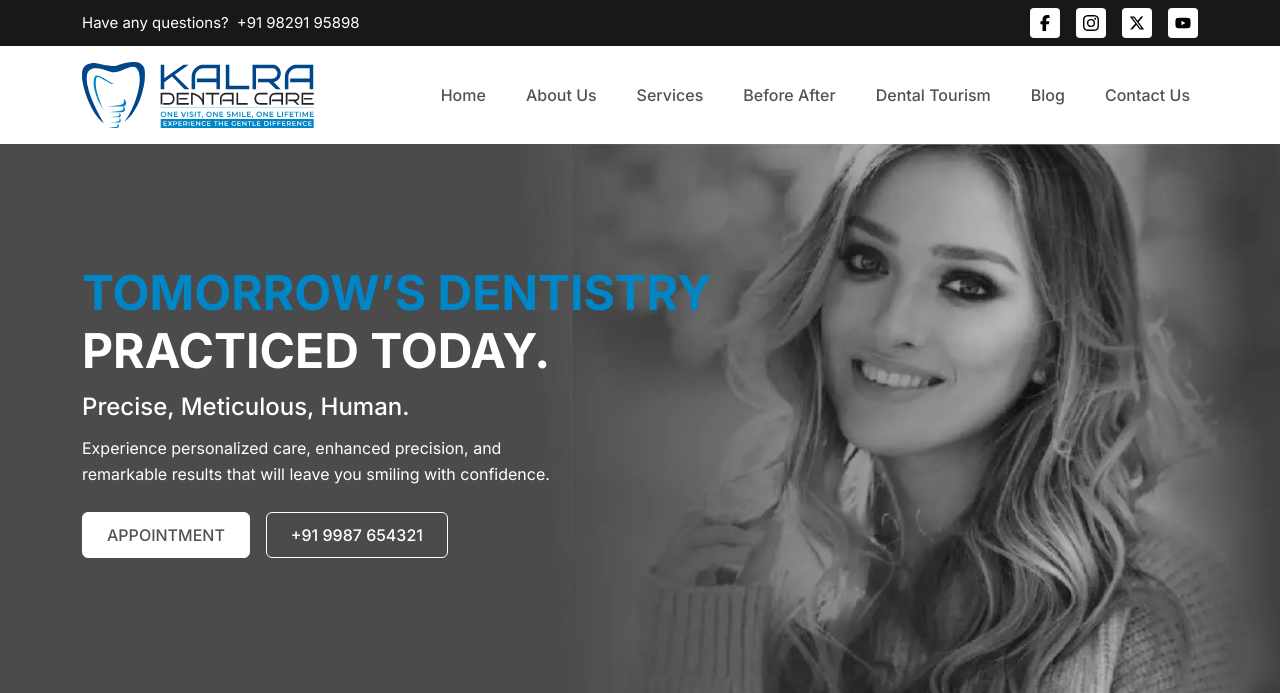
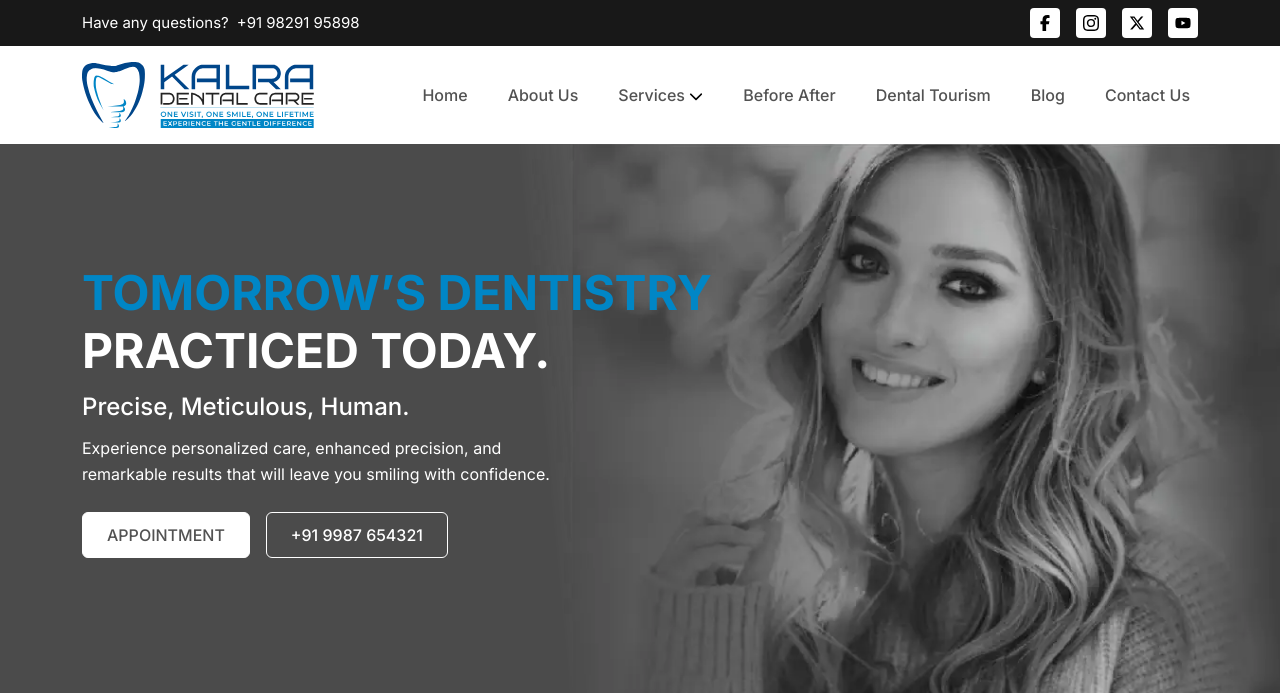
Before and after one commit to shuvrod564/kalra, a PHP site: page /flc/index.php in a window 1280 px wide. Shown: the top 693 px of the page. Run offline with PHP 8.4, Linux system fonts and the light colour scheme; style sheets or scripts are compiled from the project's sources.

Commit message:
pages seted

```diff
--- a/assets/js/script.js
+++ b/assets/js/script.js
@@ -19,7 +19,7 @@ function topFunction() {
 (function ($) {
 
 
-  $('body').css('padding-top', $('.navbar').outerHeight() + 'px')
+  // $('body').css('padding-top', $('.navbar').outerHeight() + 'px')
   // detect scroll top or down
   if ($('.smart-scroll').length > 0) { // check if element exists
     var last_scroll_top = 0;
--- a/css/variables.css
+++ b/css/variables.css
@@ -402,6 +402,10 @@ ul li {
   font-weight: 500;
   transition: all 0.3s ease-in-out;
 }
+.navbar .nav-item .nav-link svg {
+  width: 0.875rem;
+  height: 0.875rem;
+}
 .navbar .nav-item .nav-link:hover {
   color: var(--brand);
 }
--- a/includes/footer.inc.php
+++ b/includes/footer.inc.php
@@ -6,7 +6,7 @@
                 <div class="row g-4 gy-5">
                     <div class="col-lg-5 text-center text-lg-start">
                        <a href="<?php echo $base_url;?>" class="d-inline-block logo">
-                            <img src="assets/images/logo-white.webp" class="img-fluid" width="250" height="135" alt="Kalra Dental Care">
+                            <img src="<?php echo $base_url;?>assets/images/logo-white.webp" class="img-fluid" width="250" height="135" alt="Kalra Dental Care">
                        </a>
                         <p class="text-white col-lg-10 mt-lg-3 text-center text-lg-start fs-15">
                             It is important that oral hygiene be carried out on a regular basis to enable prevention of dental disease.
--- a/includes/header.inc.php
+++ b/includes/header.inc.php
@@ -23,7 +23,7 @@
 
 
             <div class="d-inline-flex align-items-center">
-                <ul class="navbar-nav d-none d-lg-flex align-items-center">
+                <ul class="navbar-nav d-none d-lg-flex align-items-center position-relative">
                     <li class="nav-item">
                         <a href="<?php echo $base_url;?>" class="nav-link">
                             Home
@@ -34,14 +34,16 @@
                             About Us
                         </a>
                     </li>
-                    <li class="nav-item dropdown ms-lg-1 ms-xl-4">
+                    <li class="nav-item dropdown position-static ms-lg-1 ms-xl-4">
                         <a href="about.php" class="nav-link" id="drop1"
                         data-bs-toggle="dropdown"
                         aria-haspopup="true"
                         aria-expanded="false">
                             Services
+                            <svg xmlns="http://www.w3.org/2000/svg" viewBox="0 0 512 512"><path d="M233.4 406.6c12.5 12.5 32.8 12.5 45.3 0l192-192c12.5-12.5 12.5-32.8 0-45.3s-32.8-12.5-45.3 0L256 338.7 86.6 169.4c-12.5-12.5-32.8-12.5-45.3 0s-12.5 32.8 0 45.3l192 192z"/></svg>
                         </a>
-                        <ul class="dropdown-menu border-0 bg-white" aria-labelledby="drop1">
+                        <div class="dropdown-menu border-0 bg-white" aria-labelledby="drop1">
+                            <ul class="row g-0 row-cols-2">
                                 <li class="mb-2"><a href="<?php echo $base_url;?>teeth-removal.php" class="dropdown-item fw-medium">Teeth Removal And Surgery</a></li>
                                 <li class="mb-2"><a href="<?php echo $base_url;?>teeth-whitening.php" class="dropdown-item fw-medium">Teeth Whitening / Bleaching</a></li>
                                 <li class="mb-2"><a href="<?php echo $base_url;?>smile-designing.php" class="dropdown-item fw-medium">Smile Designing</a></li>
@@ -55,10 +57,11 @@
                                 <li class="mb-2"><a href="<?php echo $base_url;?>dentures.php" class="dropdown-item fw-medium">Dentures</a></li>
                                 <li class="mb-2"><a href="<?php echo $base_url;?>braces-treatment.php" class="dropdown-item fw-medium">Braces Treatment</a></li>
                                 <li class="mb-2"><a href="<?php echo $base_url;?>tooth-bridge-and-crown-dentistry.php" class="dropdown-item fw-medium">Tooth Bridge And Crown Dentistry</a></li>
-                            <li class="mb-2"><a href="<?php echo $base_url;?>mastering-your-smile-makeover.php" class="dropdown-item fw-medium">Mastering Your Smile Makeover With India’s Top Cosmetic Dentistry Treatments</a></li>
+                                <!-- <li class="mb-2"><a href="<?php echo $base_url;?>mastering-your-smile-makeover.php" class="dropdown-item fw-medium">Mastering Your Smile Makeover With India’s Top Cosmetic Dentistry Treatments</a></li>
                                 <li class="mb-2"><a href="<?php echo $base_url;?>unraveling-the-role-of-attachments.php" class="dropdown-item fw-medium">Unraveling The Role Of Attachments And Elastics In Invisalign Treatment</a></li>
-                            <li class="mb-2"><a href="<?php echo $base_url;?>a-key-oral-health.php" class="dropdown-item fw-medium">A Key To Oral Health</a></li>
+                                <li class="mb-2"><a href="<?php echo $base_url;?>a-key-oral-health.php" class="dropdown-item fw-medium">A Key To Oral Health</a></li>  -->
                             </ul>
+                        </div>
                     </li>
                     <li class="nav-item ms-lg-1 ms-xl-4">
                         <a href="#" class="nav-link">
@@ -71,7 +74,7 @@
                         </a>
                     </li>
                     <li class="nav-item ms-lg-1 ms-xl-4">
-                        <a href="#" class="nav-link">
+                        <a href="<?php echo $base_url;?>blog/" class="nav-link">
                             Blog
                         </a>
                     </li>
@@ -137,7 +140,7 @@
                         Dental Tourism
                     </a>
                 </li>
-                <li><a href="#">Blog</a></li>
+                <li><a href="<?php echo $base_url;?>blog/">Blog</a></li>
                 <li><a href="#">Contact Us</a></li>
             </ul>
         </div>
--- a/includes/stylesheets.inc.php
+++ b/includes/stylesheets.inc.php
@@ -9,6 +9,7 @@
 <?php } if($folder === 'blog') {  ?>
     <!-- CSS: All Vendors -->
     <link rel="stylesheet" href="<?php echo $base_url;?>css/vendors.css">
+    <link rel="stylesheet" href="<?php echo $base_url;?>css/variables.css">
     <!-- CSS: Html Designer -->
     <link rel="stylesheet" href="<?php echo $base_url;?>css/blog.css">
 <?php } ?>
--- a/sass/_menu.scss
+++ b/sass/_menu.scss
@@ -29,6 +29,9 @@
             font-weight: 500;
             transition: all .3s ease-in-out;
 
+            svg {
+                width: .875rem;height: .875rem;
+            }
 
             &:hover {
                 color: var(--brand);
```
Also changed, not shown: 1 other file. Lines whose indentation alone changed are shown as unchanged.
